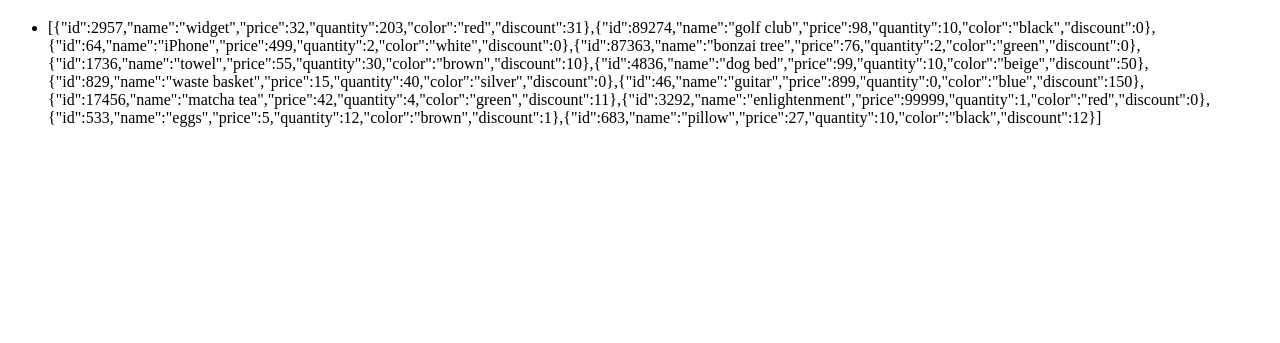
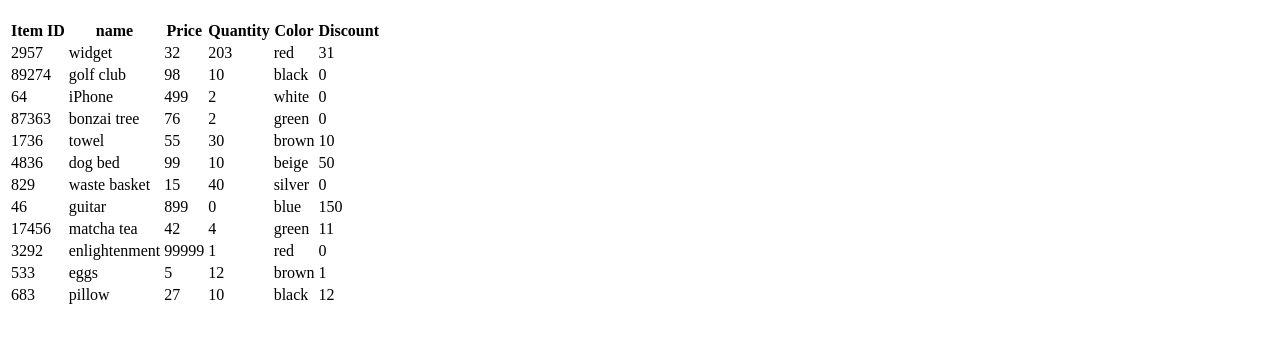
Before and after one commit to syedali575/shopular, a website: page index.html in a window 1280 px wide. Shown: the part 61-404 px from the top of the page. Drawn offline with nearby package versions, Linux system fonts and the light colour scheme.

Commit message:
Able to bring items fot sale in table format into the HTML

```diff
--- a/index.html
+++ b/index.html
@@ -9,13 +9,33 @@
 
 <body>
 
-    <main ng-controller="ShopController as items">
+    <main ng-controller="ShopController as sale">
 
         <h1>Shopular where you can truly shop freely</h1>
 
-        <ul>
-          <li>{{items.data}}</li>
-        </ul>
+        <table>
+          <th>Item ID</th>
+          <th>name</th>
+          <th>Price</th>
+          <th>Quantity</th>
+          <th>Color</th>
+          <th>Discount</th>
+
+
+
+          <tr ng-repeat="item in sale.items">
+
+            <td>{{item.id}}</td>
+            <td>{{item.name}}</td>
+            <td>{{item.price}}</td>
+            <td>{{item.quantity}}</td>
+            <td>{{item.color}}</td>
+            <td>{{item.discount}}</td>
+            <!-- <td>{{item.discount}}</td> -->
+
+
+          </tr>
+        </table>
 
     </main>
 
--- a/js/shop.controller.js
+++ b/js/shop.controller.js
@@ -9,7 +9,7 @@
   function ShopController(){
     console.log("in Controller");
 
-    this.data = [
+    this.items = [
 
       { "id": 2957, "name": "widget", "price": 32, "quantity": 203, "color": "red", "discount": 31 },
       { "id": 89274, "name": "golf club", "price": 98, "quantity": 10, "color": "black", "discount": 0 },
@@ -25,6 +25,11 @@
       { "id": 683, "name": "pillow", "price": 27, "quantity": 10, "color": "black", "discount": 12 }
 
     ];
+
+    this.taxRate = 1.0575;
+    console.log(this.items[0].price * this.taxRate);
+
+
   }
 
 }());
```
